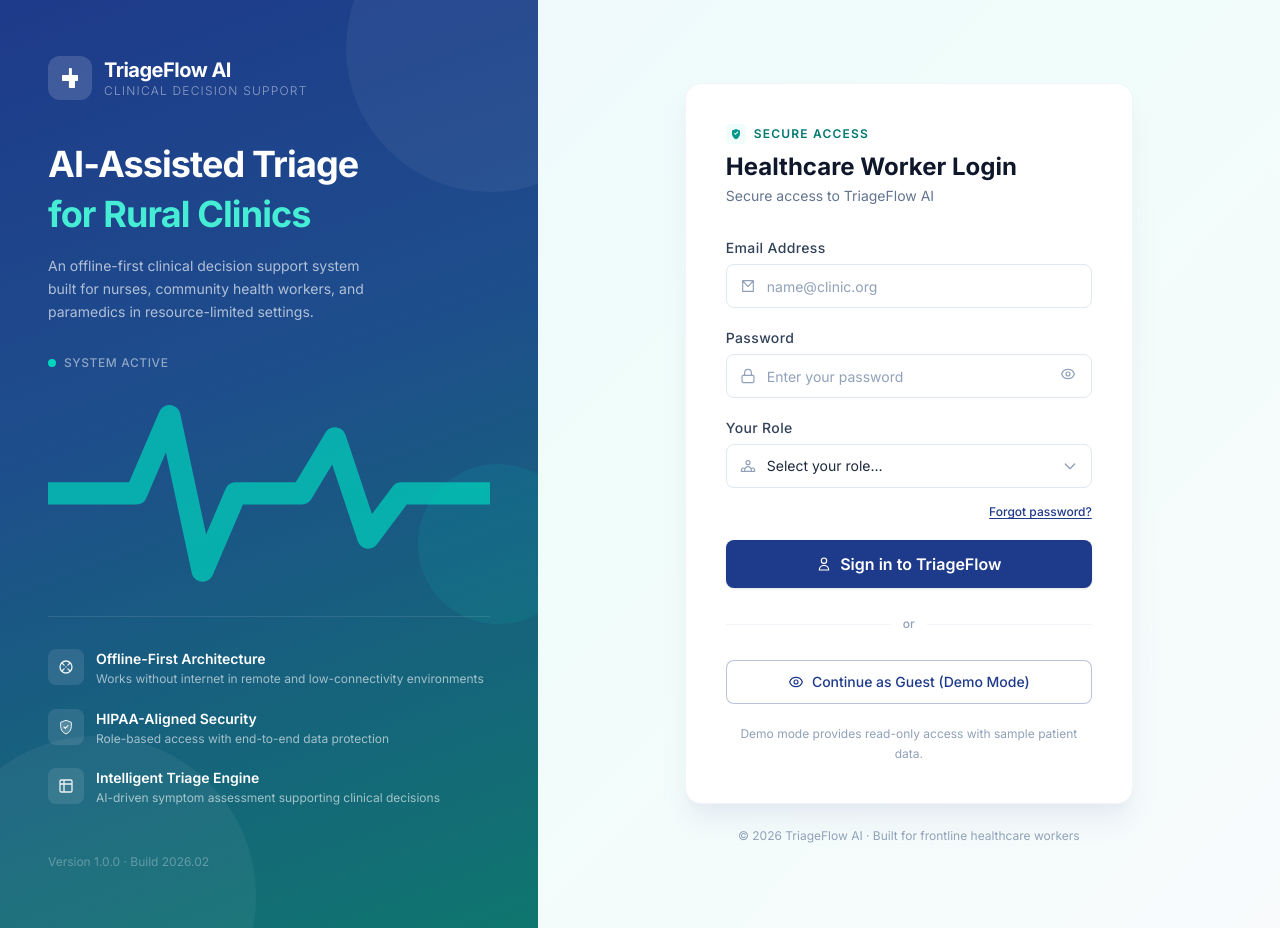
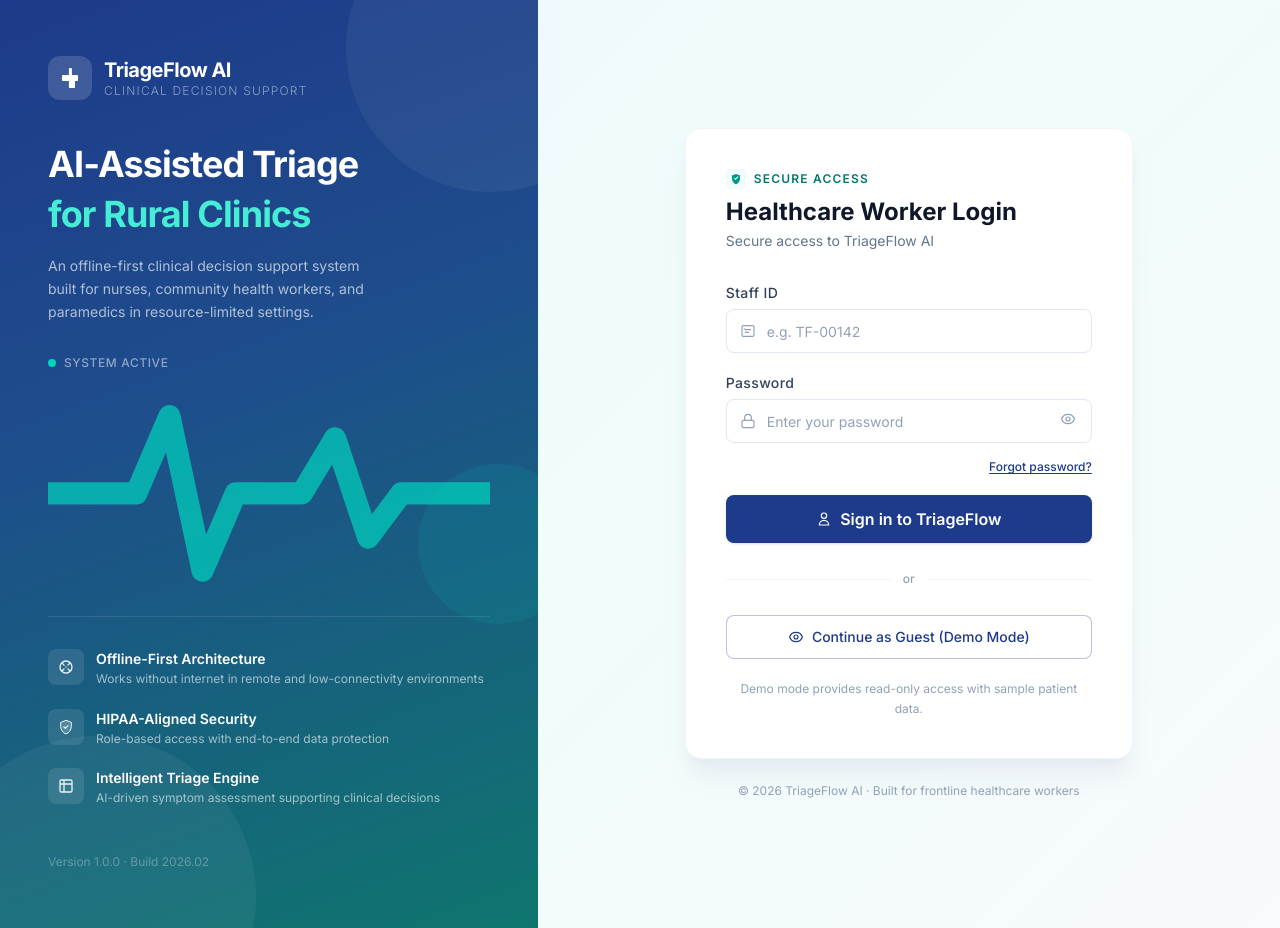
Before and after one commit to tushaar-05/triageFlowchart, a React (Vite) app: page / in a window 1280 px wide. Built offline with nearby package versions, Linux system fonts and the light colour scheme.

Commit message:
Auth page

```diff
--- a/src/components/auth/LoginCard.tsx
+++ b/src/components/auth/LoginCard.tsx
@@ -1,14 +1,15 @@
 import React, { useState } from 'react';
 import FormInput from '../ui/FormInput';
-import SelectInput from '../ui/SelectInput';
+
 import Button from '../ui/Button';
 
-// ─── SVG Icon helpers ─────────────────────────────────────────────────────────
 
-const MailIcon = () => (
+const StaffIdIcon = () => (
   <svg className="w-4 h-4" fill="none" stroke="currentColor" viewBox="0 0 24 24" aria-hidden="true">
+    <rect x="3" y="4" width="18" height="16" rx="2" strokeWidth={1.75} />
     <path strokeLinecap="round" strokeLinejoin="round" strokeWidth={1.75}
-      d="M4 4h16v16H4V4zm0 0l8 9 8-9" />
+      d="M8 10h8M8 14h5" />
+    <circle cx="6.5" cy="9" r="1" fill="currentColor" stroke="none" />
   </svg>
 );
 
@@ -16,13 +17,6 @@ const LockIcon = () => (
   <svg className="w-4 h-4" fill="none" stroke="currentColor" viewBox="0 0 24 24" aria-hidden="true">
     <rect x="3" y="11" width="18" height="11" rx="2" strokeWidth={1.75} />
     <path strokeLinecap="round" strokeWidth={1.75} d="M7 11V7a5 5 0 0110 0v4" />
-  </svg>
-);
-
-const BadgeIcon = () => (
-  <svg className="w-4 h-4" fill="none" stroke="currentColor" viewBox="0 0 24 24" aria-hidden="true">
-    <path strokeLinecap="round" strokeLinejoin="round" strokeWidth={1.75}
-      d="M17 20h5v-2a3 3 0 00-5.356-1.857M17 20H7m10 0v-2c0-.656-.126-1.283-.356-1.857M7 20H2v-2a3 3 0 015.356-1.857M7 20v-2c0-.656.126-1.283.356-1.857m0 0a5.002 5.002 0 019.288 0M15 7a3 3 0 11-6 0 3 3 0 016 0z" />
   </svg>
 );
 
@@ -48,16 +42,6 @@ const UserIcon = () => (
       d="M16 7a4 4 0 11-8 0 4 4 0 018 0zM12 14a7 7 0 00-7 7h14a7 7 0 00-7-7z" />
   </svg>
 );
-
-// ─── Role options ─────────────────────────────────────────────────────────────
-
-const ROLE_OPTIONS = [
-  { value: '', label: 'Select your role…' },
-  { value: 'nurse', label: 'Nurse' },
-  { value: 'paramedic', label: 'Paramedic' },
-  { value: 'community_worker', label: 'Community Health Worker' },
-  { value: 'admin', label: 'Administrator' },
-];
 
 // ─── LoginCard ────────────────────────────────────────────────────────────────
 
@@ -109,14 +93,14 @@ const LoginCard: React.FC = () => {
         >
           <div className="space-y-5">
 
-            {/* Email */}
+            {/* Staff ID */}
             <FormInput
-              id="auth-email"
-              label="Email Address"
-              type="email"
-              placeholder="name@clinic.org"
-              autoComplete="email"
-              icon={<MailIcon />}
+              id="auth-staff-id"
+              label="Staff ID"
+              type="text"
+              placeholder="e.g. TF-00142"
+              autoComplete="username"
+              icon={<StaffIdIcon />}
             />
 
             {/* Password */}
@@ -140,13 +124,6 @@ const LoginCard: React.FC = () => {
               }
             />
 
-            {/* Role */}
-            <SelectInput
-              id="auth-role"
-              label="Your Role"
-              icon={<BadgeIcon />}
-              options={ROLE_OPTIONS}
-            />
 
             {/* Forgot password */}
             <div className="flex justify-end -mt-1">
```
